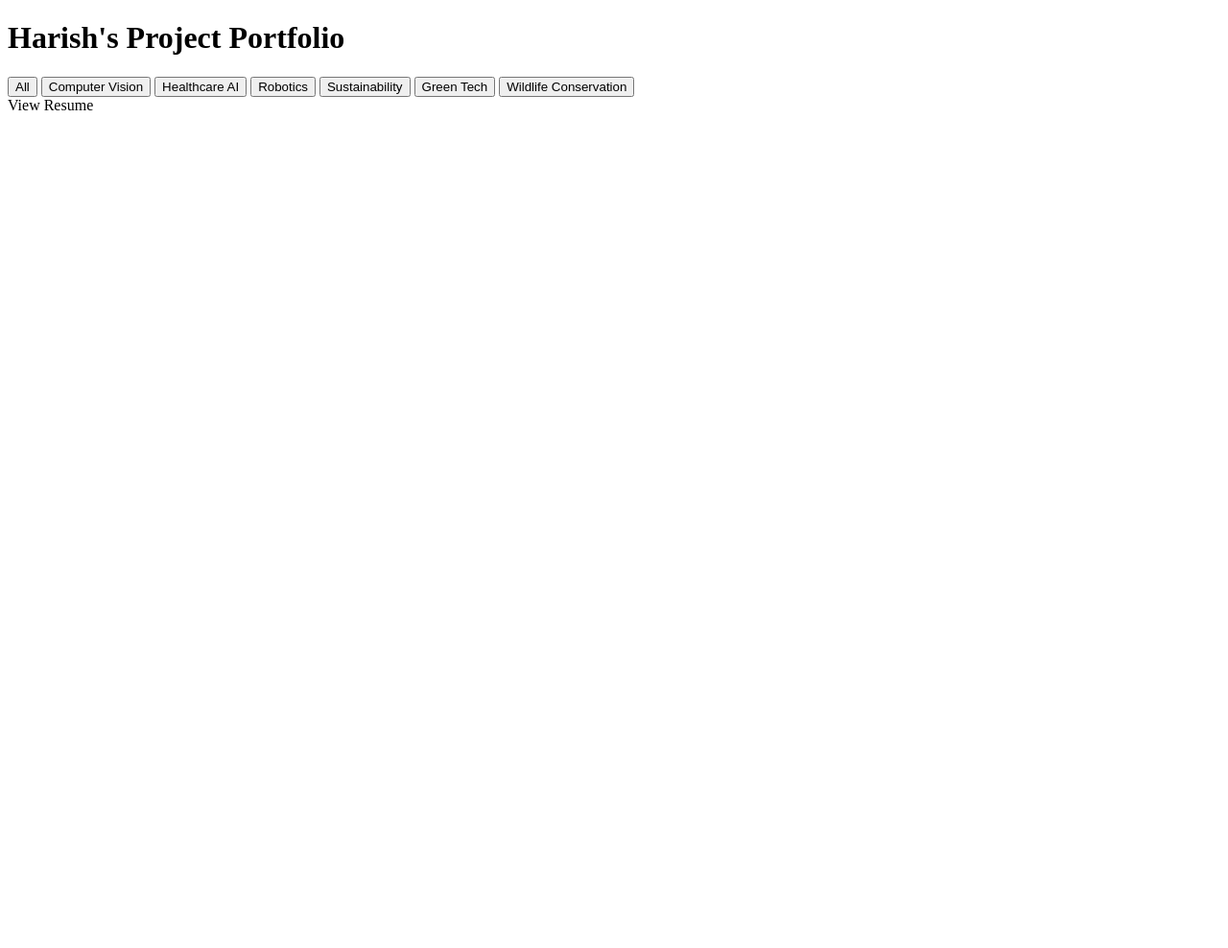
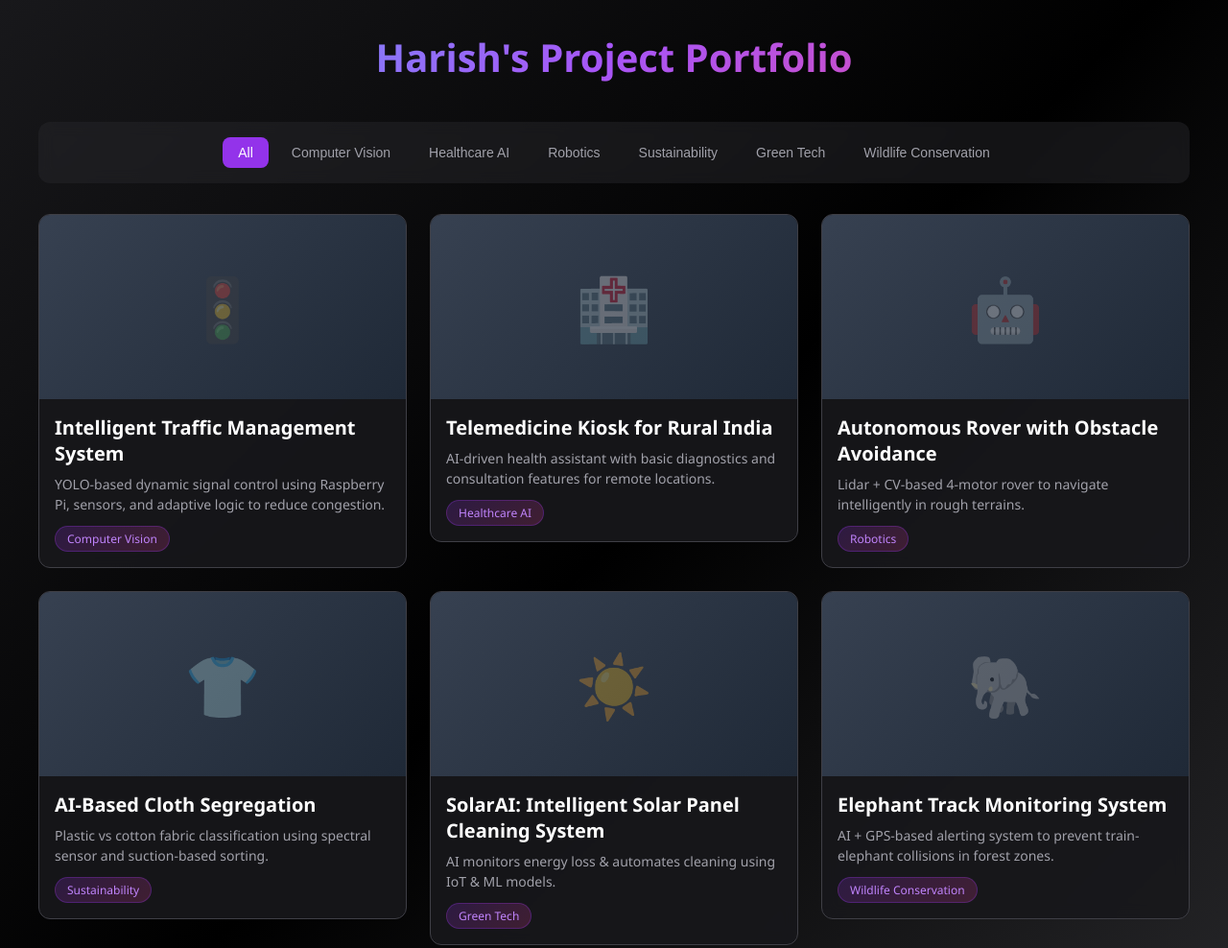
Before and after one commit to Harisholympas/MY_PORTFOLIO, a plain HTML site: page index.html in a window 1280 px wide. Shown: the top 988 px of the page at 96% size. Before the commit the page ends 800 px from the top, so only its background shows below. Drawn offline with Linux system fonts and the light colour scheme.

Commit message:
Update index.html

```diff
--- a/index.html
+++ b/index.html
@@ -4,7 +4,7 @@
     <meta charset="UTF-8">
     <meta name="viewport" content="width=device-width, initial-scale=1.0">
     <title>Harish's Project Portfolio</title>
-    <link rel="stylesheet" href="styels.css">
+    <link rel="stylesheet" href="harish.css">
 </head>
 <body>
     <div class="container">
@@ -37,6 +37,6 @@
         </div>
     </div>
 
-    <script src="script.js"></script>
+    <script src="document.js"></script>
 </body>
 </html>
```
